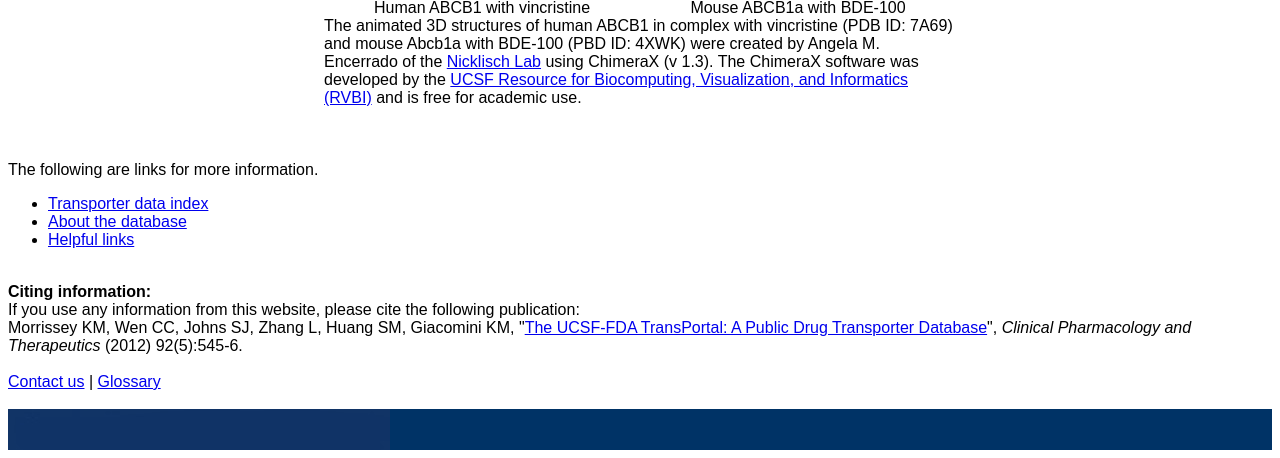
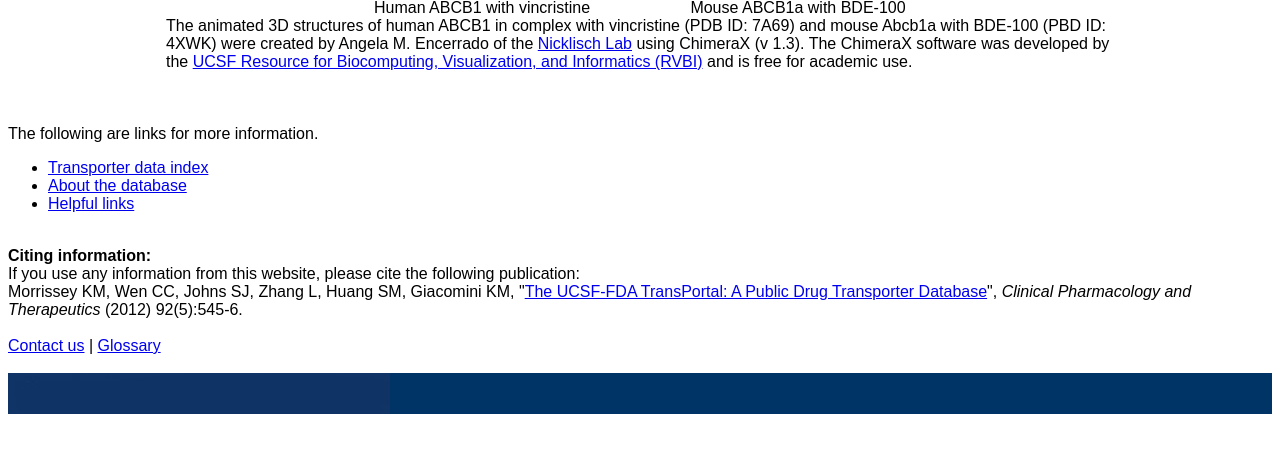
Before and after one commit to docking-org/transportal, a Django app: page / in a window 1280 px wide; the page is wider, and only the part inside the window is pictured. Shown: the part 750-1208 px from the top of that part. After the commit the page ends 1164 px from the top of that part, so only its background shows below. Run offline with Django 3.2, Linux system fonts and the light colour scheme.

Commit message:
Update start.html

```diff
--- a/transportal/templates/start.html
+++ b/transportal/templates/start.html
@@ -91,21 +91,25 @@ Xenobiotic transporters (XT) are responsible for the uptake and efflux of drugs,
 <br />
 <table border="0" width="100%" cellpadding="0" cellspacing="0" summary="">
 <tr>
-<td width="25%" bgcolor="#ffffff"> </td>
+<td width="12.5%" bgcolor="#ffffff"> </td>
+<td width="12.5%" bgcolor="#ffffff"> </td>
 <td width="25%" bgcolor="#ffffff" align="center"><img src="/fda/media/human_ABCB1_Vincristine.gif" alt="3d structure of human ABCB1 with vincristine" width="250" height="250" /></td>
 <td width="25%" bgcolor="#ffffff" align="center"><img src="/fda/media/mouse_ABCB1a_BDE100_new.gif" alt="3d structure of mouse ABCB1a with BDE-100" width="250" height="250" /></td>
-<td width="25%" bgcolor="#ffffff"> </td>
+<td width="12.5%" bgcolor="#ffffff"> </td>
+<td width="12.5%" bgcolor="#ffffff"> </td>
 </tr>
 <tr>
-<td width="25%" bgcolor="#ffffff"> </td>
+<td width="12.5%" bgcolor="#ffffff"> </td>
+<td width="12.5%" bgcolor="#ffffff"> </td>
 <td width="25%" bgcolor="#ffffff" align="center">Human ABCB1 with vincristine</td>
 <td width="25%" bgcolor="#ffffff" align="center">Mouse ABCB1a with BDE-100</td>
-<td width="25%" bgcolor="#ffffff"> </td>
+<td width="12.5%" bgcolor="#ffffff"> </td>
+<td width="12.5%" bgcolor="#ffffff"> </td>
 </tr>
 <tr>
-<td width="25%" bgcolor="#ffffff"> </td>
-<td colspan="2"> The animated 3D structures of human ABCB1 in complex with vincristine (PDB ID: 7A69) and mouse Abcb1a with BDE-100 (PBD ID: 4XWK) were created by Angela M. Encerrado of the <a href="https://nicklischlab.faculty.ucdavis.edu/">Nicklisch Lab</a> using ChimeraX (v 1.3). The ChimeraX software was developed by the <a href="http://rbvi.ucsf.edu/">UCSF Resource for Biocomputing, Visualization, and Informatics (RVBI)</a> and is free for academic use.</td>
-<td width="25%" bgcolor="#ffffff"> </td>
+<td width="12.5%" bgcolor="#ffffff"> </td>
+<td colspan="4"> The animated 3D structures of human ABCB1 in complex with vincristine (PDB ID: 7A69) and mouse Abcb1a with BDE-100 (PBD ID: 4XWK) were created by Angela M. Encerrado of the <a href="https://nicklischlab.faculty.ucdavis.edu/">Nicklisch Lab</a> using ChimeraX (v 1.3). The ChimeraX software was developed by the <a href="http://rbvi.ucsf.edu/">UCSF Resource for Biocomputing, Visualization, and Informatics (RVBI)</a> and is free for academic use.</td>
+<td width="12.5%" bgcolor="#ffffff"> </td>
 </tr>
 </table>
 
```
